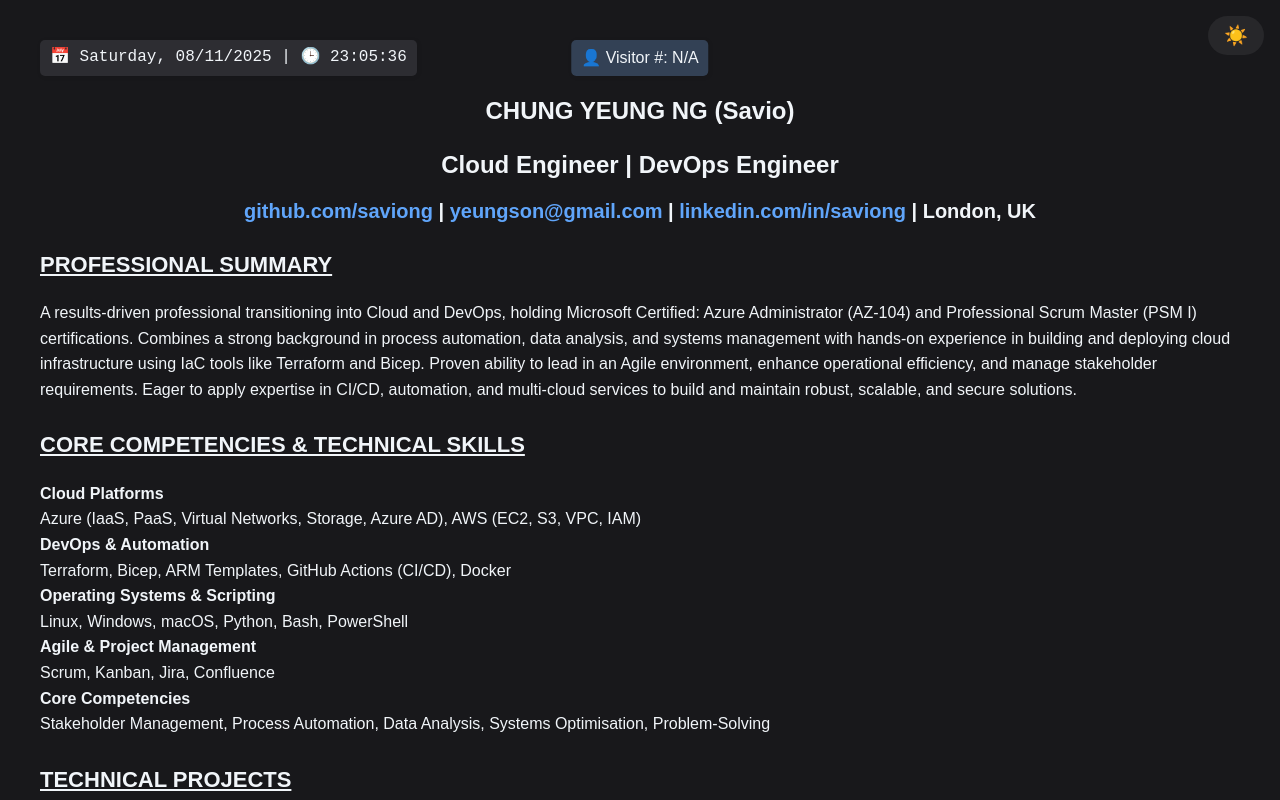
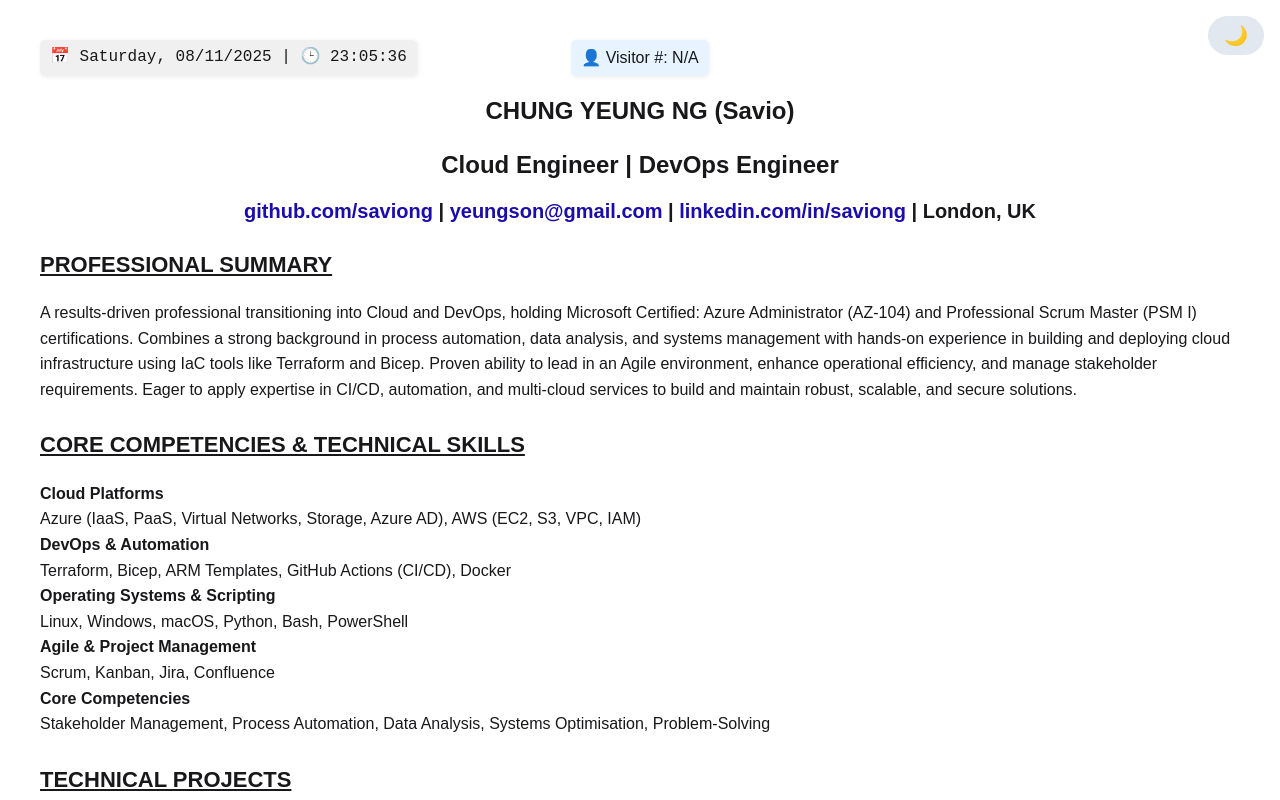
Before and after one commit to saviong/html-resume-frontend, a plain HTML site: page index.html in a window 1280 px wide. Both pictures are taken after a click on the button "Toggle dark mode". Shown: the top 800 px of the page. Drawn offline with Linux system fonts and the light colour scheme; no server answers.

Commit message:
Fix bug at showing day of the week in the uk clock

```diff
--- a/index.html
+++ b/index.html
@@ -204,89 +204,97 @@
         <div id="count">Loading...</div>
     </div>
     <script>
-        // Fancy UK Time Display
+        // --- Theme Handling ---
+        const themeToggleButton = document.getElementById('themeToggle');
+
+        function setTheme(theme) {
+            document.body.classList.toggle('dark', theme === 'dark');
+            themeToggleButton.textContent = theme === 'dark' ? '☀️' : '🌙';
+            localStorage.setItem('theme', theme);
+        }
+
+        function getPreferredTheme() {
+            const storedTheme = localStorage.getItem('theme');
+            if (storedTheme) {
+                return storedTheme;
+            }
+            return window.matchMedia('(prefers-color-scheme: dark)').matches ? 'dark' : 'light';
+        }
+
+        function toggleTheme() {
+            const currentTheme = document.body.classList.contains('dark') ? 'dark' : 'light';
+            const nextTheme = currentTheme === 'dark' ? 'light' : 'dark';
+            setTheme(nextTheme);
+        }
+
+        // Initial theme setup
+        setTheme(getPreferredTheme());
+
+        // Event listeners for theme changes
+        themeToggleButton.addEventListener('click', toggleTheme);
+        window.matchMedia('(prefers-color-scheme: dark)').addEventListener('change', e => {
+            // Only change if user hasn't manually set a theme
+            if (!localStorage.getItem('theme')) {
+                setTheme(e.matches ? 'dark' : 'light');
+            }
+        });
+
+
+        // --- Fancy UK Time Display (Corrected) ---
         function updateUKTime() {
             const ukTimeEl = document.getElementById('uk-time');
             const now = new Date();
-            const ukTime = new Date(now.toLocaleString('en-GB', { timeZone: 'Europe/London' }));
-            const hours = String(ukTime.getHours()).padStart(2, '0');
-            const minutes = String(ukTime.getMinutes()).padStart(2, '0');
-            const seconds = String(ukTime.getSeconds()).padStart(2, '0');
-            const day = ukTime.toLocaleDateString('en-GB', { weekday: 'long' });
-            const date = ukTime.toLocaleDateString('en-GB');
-            ukTimeEl.textContent = `📅 ${day}, ${date} | 🕒 ${hours}:${minutes}:${seconds}`;
+
+            // Define formatting options
+            const timeOptions = { timeZone: 'Europe/London', hour: '2-digit', minute: '2-digit', second: '2-digit', hour12: false };
+            const dayOptions = { timeZone: 'Europe/London', weekday: 'long' };
+            const dateOptions = { timeZone: 'Europe/London', day: '2-digit', month: '2-digit', year: 'numeric' };
+
+            // Format parts directly from the 'now' object to avoid parsing errors
+            const timeString = now.toLocaleTimeString('en-GB', timeOptions);
+            const dayString = now.toLocaleDateString('en-GB', dayOptions);
+            const dateString = now.toLocaleDateString('en-GB', dateOptions);
+
+            // Update the element content
+            ukTimeEl.textContent = `📅 ${dayString}, ${dateString} | 🕒 ${timeString}`;
         }
+
+        // Run the clock
         setInterval(updateUKTime, 1000);
-        updateUKTime();
+        updateUKTime(); // Initial call to display time immediately
 
-        // Visitor Counter using Azure Function and COSMOS DB to store the count
+
+        // --- Visitor Counter ---
         window.addEventListener("DOMContentLoaded", () => {
             const el = document.getElementById("count");
             if (!el) {
                 console.error("❌ Element with ID 'count' not found in the DOM.");
                 return;
             }
-
-            // Show loading state
             el.textContent = "👤 Loading...";
-
             const apiUrl = "https://resumevisitor-fn-dyb9dsguddgzdzge.uksouth-01.azurewebsites.net/api/updateCounter";
 
-            console.log("🚀 Fetching visitor count from:", apiUrl);
-
-            fetch(apiUrl, {
-                method: 'GET',
-                headers: {
-                    'Content-Type': 'application/json',
-                    'Accept': 'application/json'
-                },
-                mode: 'cors'
-            })
+            fetch(apiUrl, { mode: 'cors' })
                 .then(response => {
-                    console.log("📡 Response status:", response.status);
-                    console.log("📡 Response headers:", [...response.headers.entries()]);
-
-                    if (!response.ok) {
-                        throw new Error(`HTTP ${response.status}: ${response.statusText}`);
-                    }
-
+                    if (!response.ok) throw new Error(`HTTP error! status: ${response.status}`);
                     const contentType = response.headers.get("content-type");
                     if (!contentType || !contentType.includes("application/json")) {
-                        throw new Error("Response is not JSON");
+                        throw new TypeError("Oops, we haven't got JSON!");
                     }
-
                     return response.json();
                 })
                 .then(data => {
-                    console.log("✅ Received data:", data);
-
                     if (data && (typeof data.count === 'number' || typeof data.count === 'string')) {
-                        el.textContent = "👤 Visitor #: " + data.count;
-                        console.log("✅ Visitor count updated:", data.count);
+                        el.textContent = `👤 Visitor #: ${data.count}`;
                     } else {
                         throw new Error("Invalid response format: " + JSON.stringify(data));
                     }
                 })
                 .catch(err => {
                     console.error("❌ Visitor count fetch failed:", err);
-                    console.error("❌ Error details:", {
-                        message: err.message,
-                        stack: err.stack,
-                        name: err.name
-                    });
-
                     if (el) {
                         el.textContent = "👤 Visitor #: N/A";
                     }
-
-                    // Try a simple test to see if the endpoint is reachable
-                    fetch(apiUrl.replace('/api/updateCounter', '/'), { method: 'HEAD' })
-                        .then(response => {
-                            console.log("🔍 Base URL test - Status:", response.status);
-                        })
-                        .catch(baseErr => {
-                            console.log("🔍 Base URL test failed:", baseErr.message);
-                        });
                 });
         });
     </script>
```
